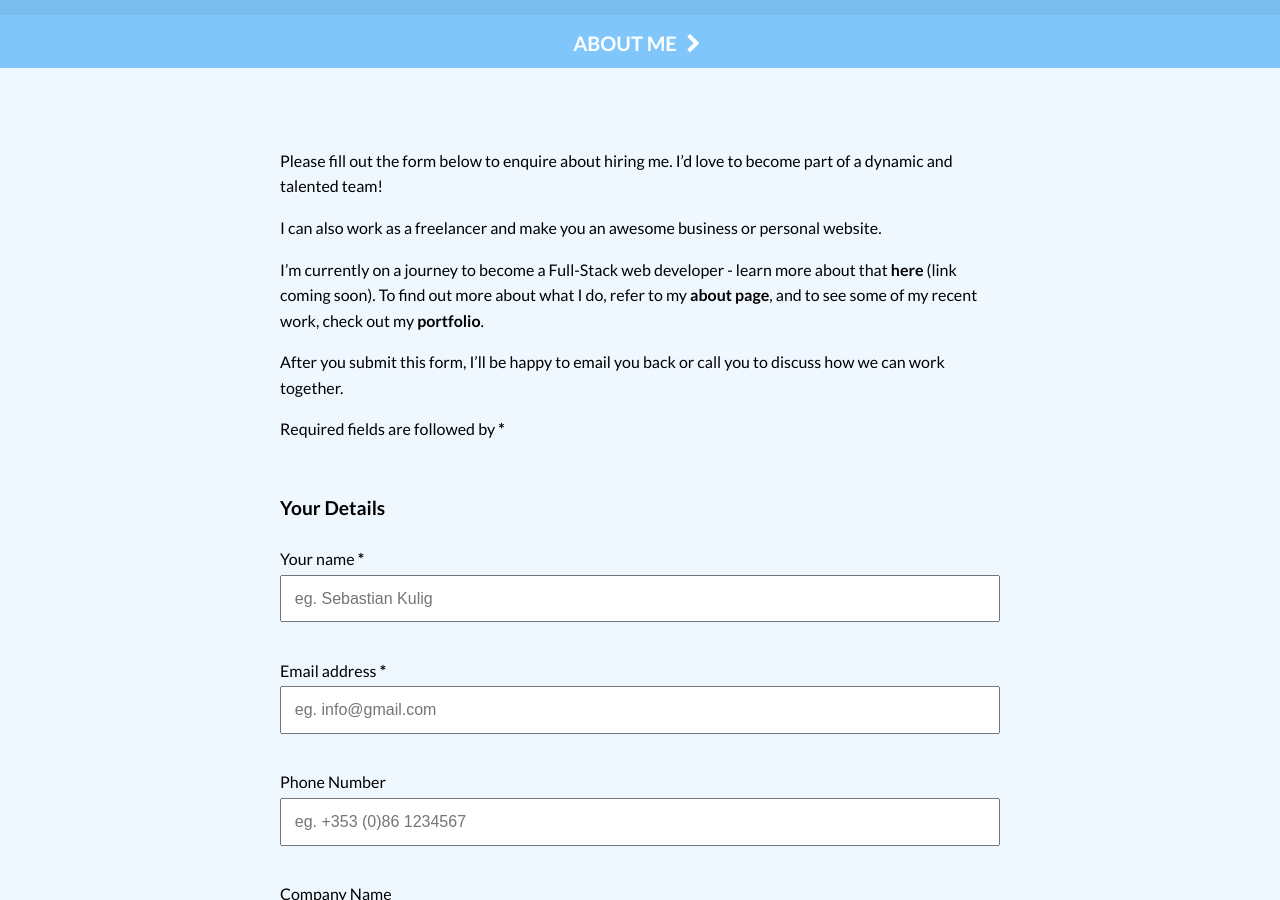
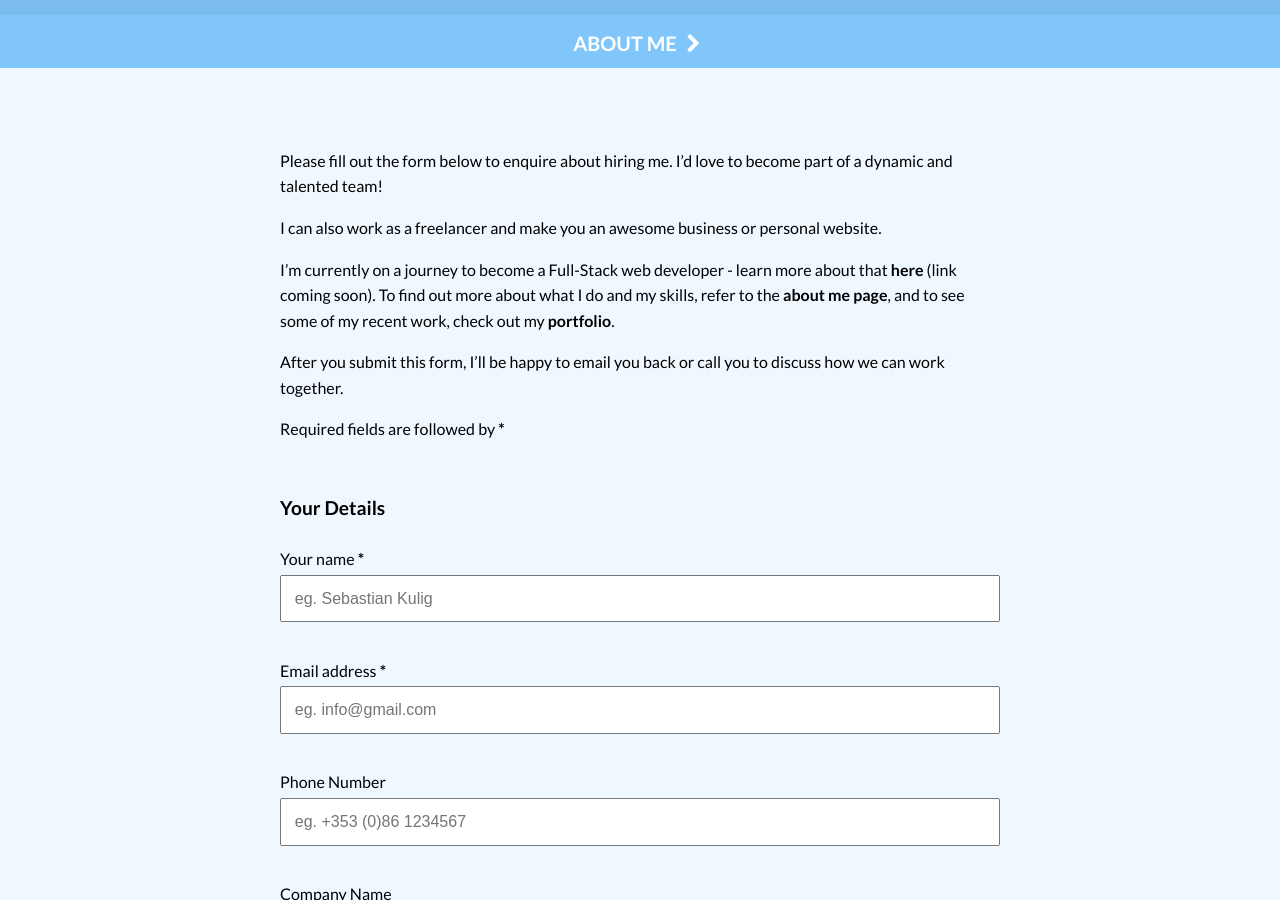
Before and after one commit to sebam2k4/sebastiankulig-Jekyll, a Jekyll site: the page built from source/_pages/contact.md, in a window 1280 px wide and 900 px high, scrolled down 338 px. Built offline with Jekyll 4.4.1, drawn with Linux system fonts in a browser that asks for light colours; nearby versions of some CDN libraries.

Commit message:
content text changes.

```diff
--- a/source/_pages/contact.md
+++ b/source/_pages/contact.md
@@ -15,7 +15,7 @@ Please fill out the form below to enquire about hiring me. I'd love to become pa
 
 I can also work as a freelancer and make you an awesome business or personal website.
 
-I'm currently on a journey to become a Full-Stack web developer - learn more about that __here__ (link coming soon). To find out more about what I do, refer to my [about page]({{ site.url }}/about/), and to see some of my recent work, check out my [portfolio]({{ site.url }}/).
+I'm currently on a journey to become a Full-Stack web developer - learn more about that __here__ (link coming soon). To find out more about what I do and my skills, refer to the [about me page]({{ site.url }}/about/), and to see some of my recent work, check out my [portfolio]({{ site.url }}/).
 
 After you submit this form, I'll be happy to email you back or call you to discuss how we can work together.
 
```
